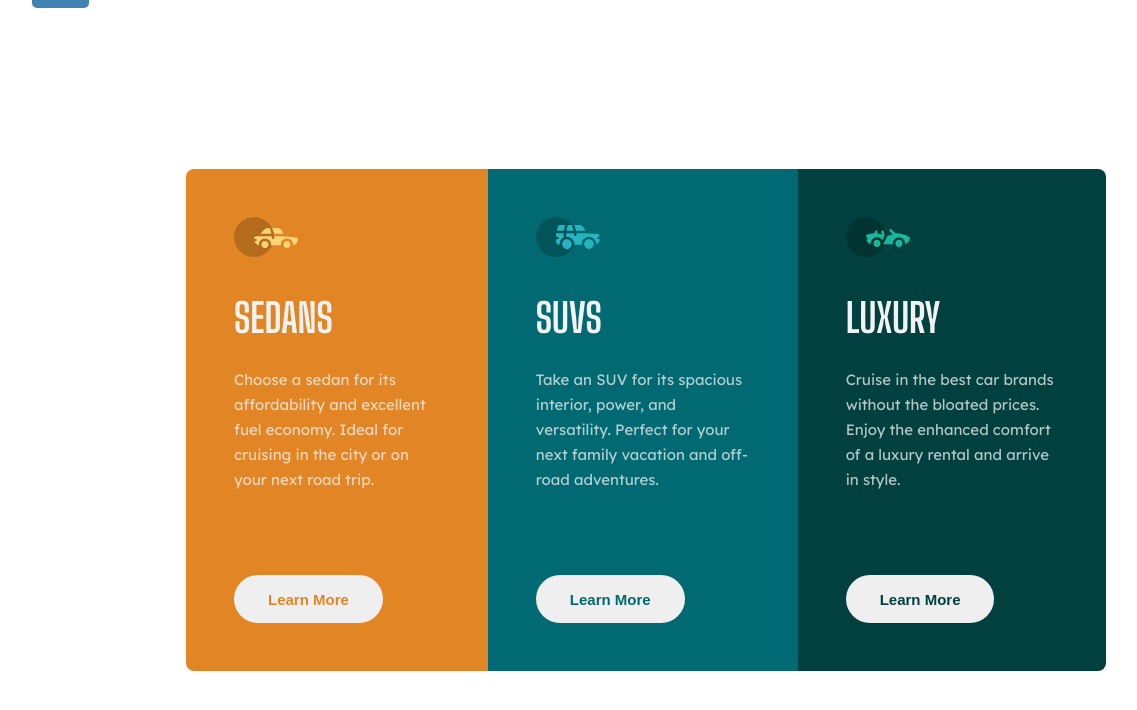
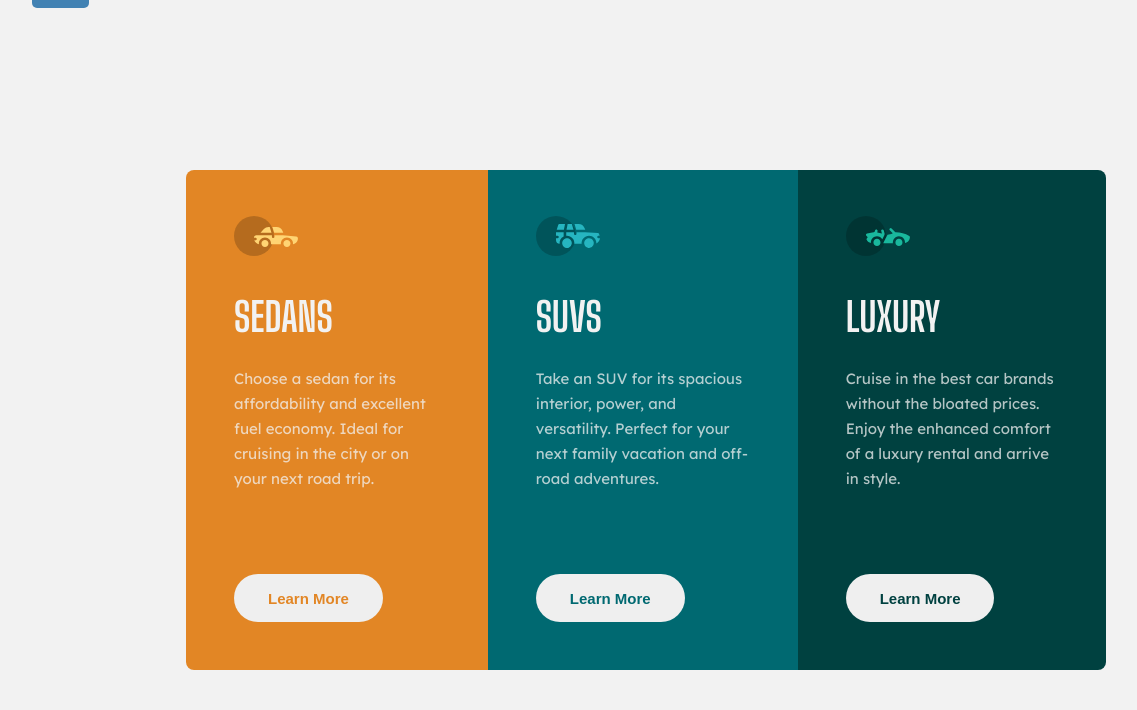
Before and after one commit to alexanderivanov2/frontend-mentor, a Vue app: page /newbie/3-column-preview in a window 1536 px wide. Shown: the top 710 px of the page, without its empty margins (122-1259 px from the left). Built offline with nearby package versions, Linux system fonts and the light colour scheme.

Commit message:
adjust height of card and right background color

```diff
--- a/src/views/NewbiePages/3ColumnPreview/3ColumnPreview.vue
+++ b/src/views/NewbiePages/3ColumnPreview/3ColumnPreview.vue
@@ -55,7 +55,10 @@ const cardsData = ref([
 }
 
 @media screen and (min-width: 1440px) {
-    .columns-preview-page .columns-preview {
+    $bg-color: #F2F2F2;
+    .columns-preview-page {
+        background-color: $bg-color;
+        .columns-preview {
             display: flex;
             min-width: 920px;
             margin: 0;
@@ -65,4 +68,5 @@ const cardsData = ref([
             transform: translate(-50%, -50%);
         }
     }
+}
 </style>
--- a/src/views/NewbiePages/3ColumnPreview/ColumnPreviewCard.vue
+++ b/src/views/NewbiePages/3ColumnPreview/ColumnPreviewCard.vue
@@ -45,7 +45,7 @@ $white-color: #F2F2F2;
 
 .column-preview-card {
     color: $white-color;
-    padding: 48px 48px;
+    padding: 46px 48px 48px;
 
     &:first-child {
         border-top-right-radius: 8px;
```
Lines whose indentation alone changed are shown as unchanged.
